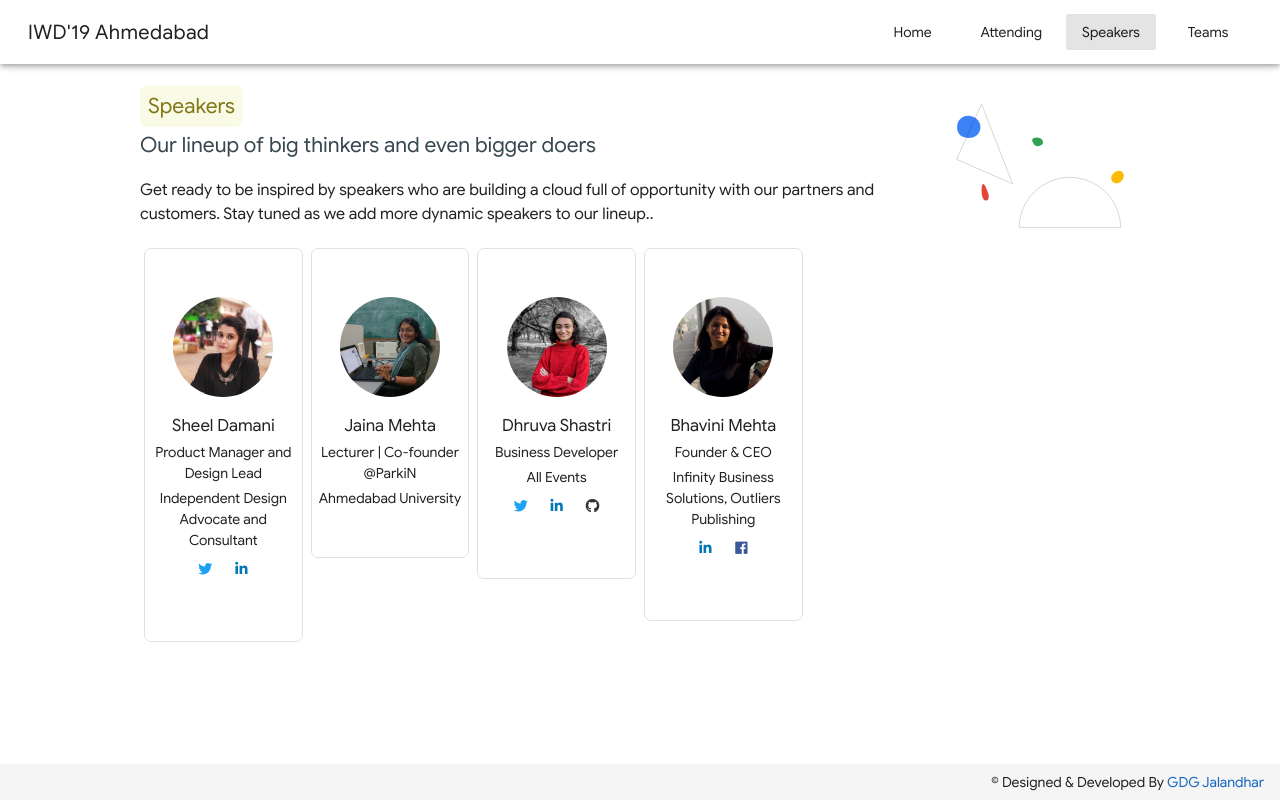
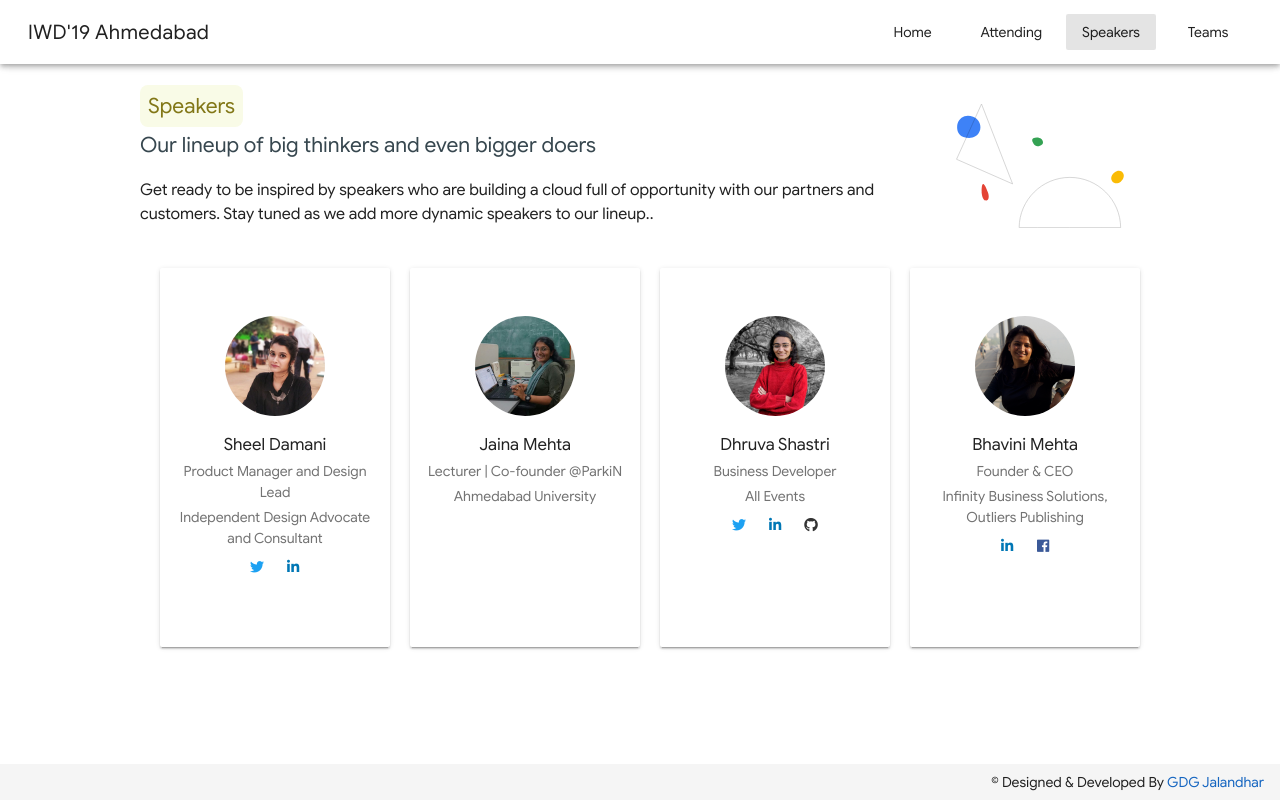
Before and after one commit to GDGAhmedabad/iwd-wtmahm, a Vue app: page /speakers in a window 1280 px wide. Built offline with nearby package versions, Linux system fonts and the light colour scheme; a small style sheet from the web is missing.

Commit message:
Update styling of speakers.vue view.

```diff
--- a/src/views/speakers.vue
+++ b/src/views/speakers.vue
@@ -29,10 +29,11 @@
 
             <v-flex xs12 md10 lg10>
                 <v-layout wrap row fill-height class="pa-0">
-                    <v-flex xs6 sm3 md2 lg2 v-for="(item,i) in speakersData" :key="i" class="text-xs-center" style="text-align:center">
+                    <v-flex style="padding-left: 20px; padding-top:20px; text-align:center" xs6 sm3 md2 lg3 v-for="(item,i) in speakersData" :key="i" class="text-xs-center">
+                        <v-card height="100%">
                         <div
-                            class="text-xs-center ma-1 py-5 my-0"
-                            style="text-align:center;border: 1px solid #e0e0e0;min-height:250px;border-radius:7px">
+                            class="text-xs-center ma-1 py-5 my-0 px-2"
+                            style="text-align:center;min-height:250px;">
                             <v-avatar size="100">
                                 <v-img
                                 :src="getImgUrl(item.profileImage)"
@@ -51,8 +52,8 @@
                                 </v-img>
                             </v-avatar>
                             <p class="mt-3 mb-0 google-font" style="font-size:120%">{{item.name}}</p>
-                            <p class="mt-1 mb-0 google-font">{{item.designation}}</p>
-                            <p class="mt-1 mb-0 google-font">{{item.company}}</p>
+                            <p class="mt-1 mb-0 google-font" style="color: #737373">{{item.designation}}</p>
+                            <p class="mt-1 mb-0 google-font" style="color: #737373">{{item.company}}</p>
 
                             <v-btn class="mt-0 mx-0" icon v-if="(item.twitter).length>0" :href="item.twitter" target="_blank">
                                 <i class="fab fa-twitter" style="color:#1da1f2"></i>
@@ -70,6 +71,7 @@
                                 <i class="fab fa-facebook" style="color:#3B5998"></i>
                             </v-btn>
                         </div>
+                    </v-card>
                     </v-flex>
                 </v-layout>
             </v-flex>
```
Also changed, not shown: my.txt (added).
